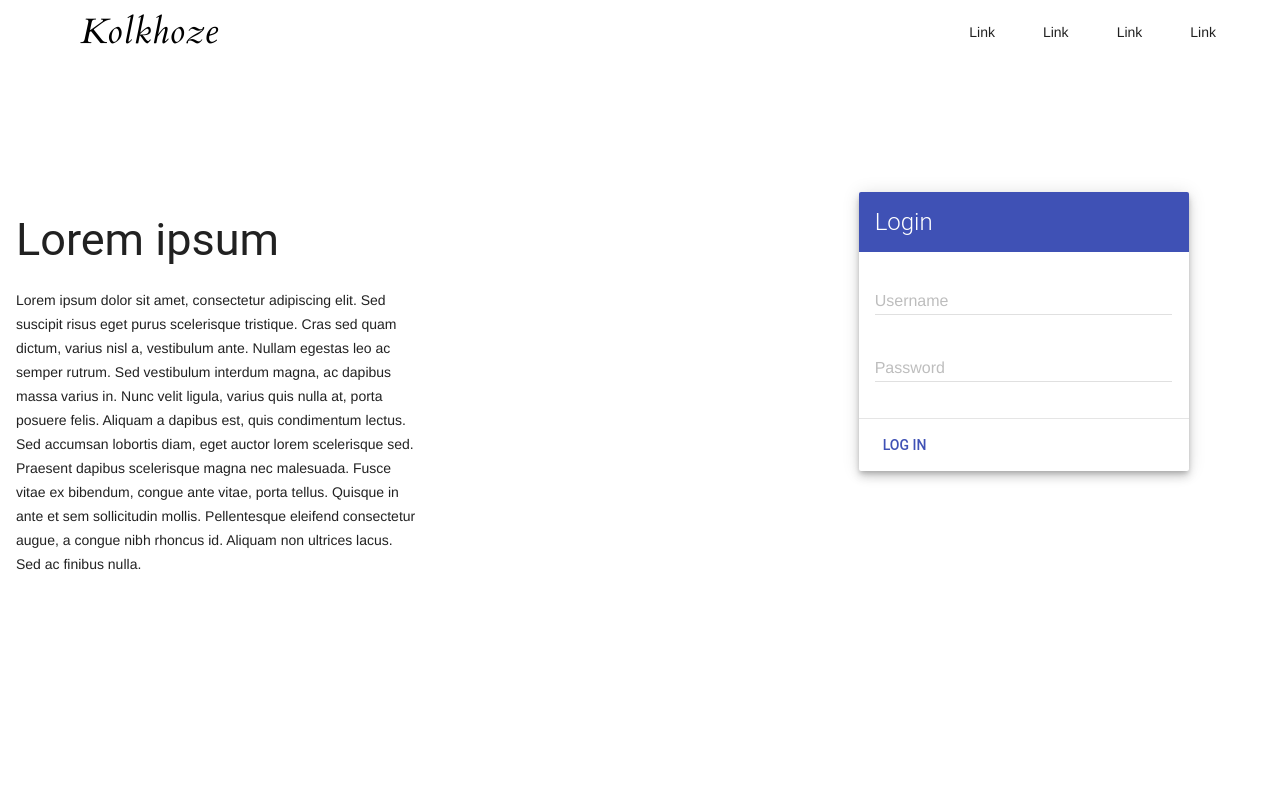
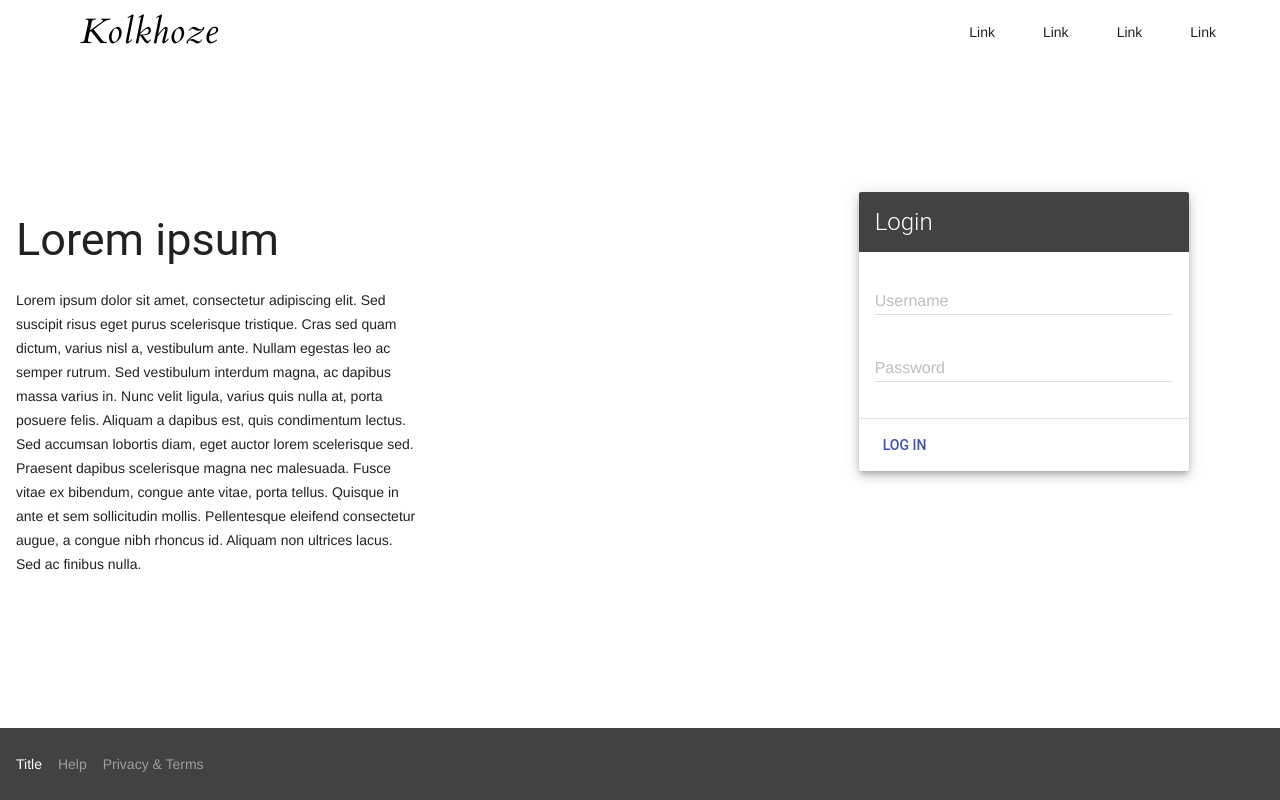
Before and after one commit to Voilier/kolkhoze-front, a website: page html_mockup/signin.html in a window 1280 px wide. Drawn offline with nearby package versions, Linux system fonts and the light colour scheme; files that its build step writes are made by us from their sources; files whose address does not match are found by name; a web font is replaced by a local one.

Commit message:
Add footer and change login card header color

```diff
--- a/css/app.css
+++ b/css/app.css
@@ -31,3 +31,11 @@
   font-style: italic;
   font-size: 2.7em;
 }
+
+.mdl-mini-footer {
+  padding: 18px 16px;
+}
+
+.login-header {
+  background-color: rgb(66, 66, 66) !important;
+}
--- a/html_mockup/signin.html
+++ b/html_mockup/signin.html
@@ -55,7 +55,7 @@
           <div class="mdl-layout-spacer"></div>
           <div class="mdl-cell mdl-cell--4-col login">
             <div class="mdl-card mdl-shadow--6dp">
-              <div class="mdl-card__title mdl-color--primary mdl-color-text--white">
+              <div class="mdl-card__title mdl-color--primary mdl-color-text--white login-header">
                 <h2 class="mdl-card__title-text">Login</h2>
               </div>
               <div class="mdl-card__supporting-text">
@@ -77,7 +77,20 @@
           </div>
         </div>
       </main>
+
+      <footer class="mdl-mini-footer">
+        <div class="mdl-mini-footer__left-section">
+          <div class="mdl-logo">Title</div>
+          <ul class="mdl-mini-footer__link-list">
+            <li><a href="#">Help</a></li>
+            <li><a href="#">Privacy & Terms</a></li>
+          </ul>
+        </div>
+      </footer>
+
     </div>
+
+
   </body>
 
 </html>
```
